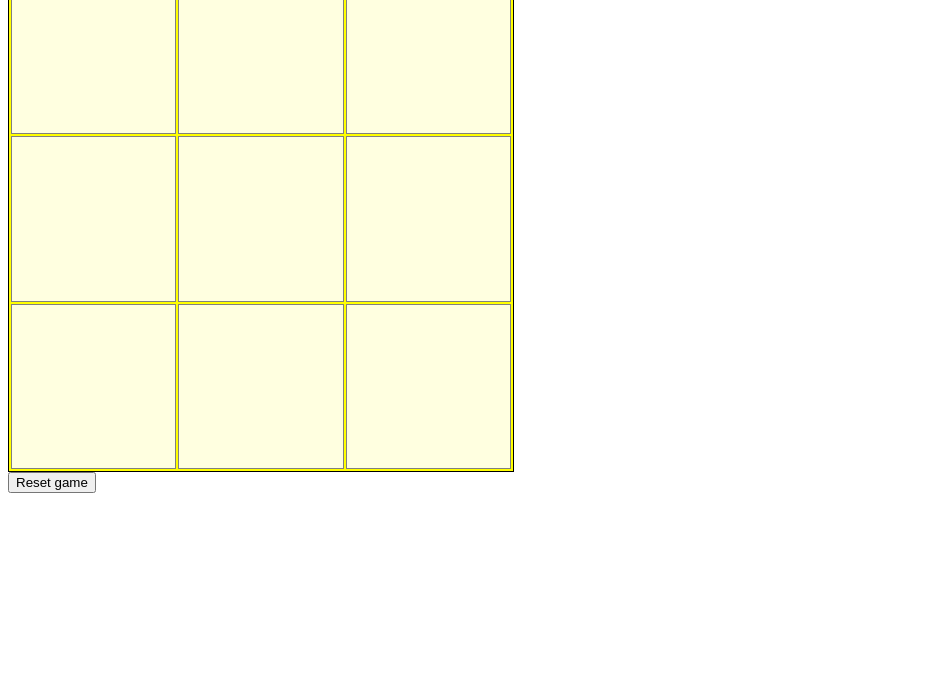
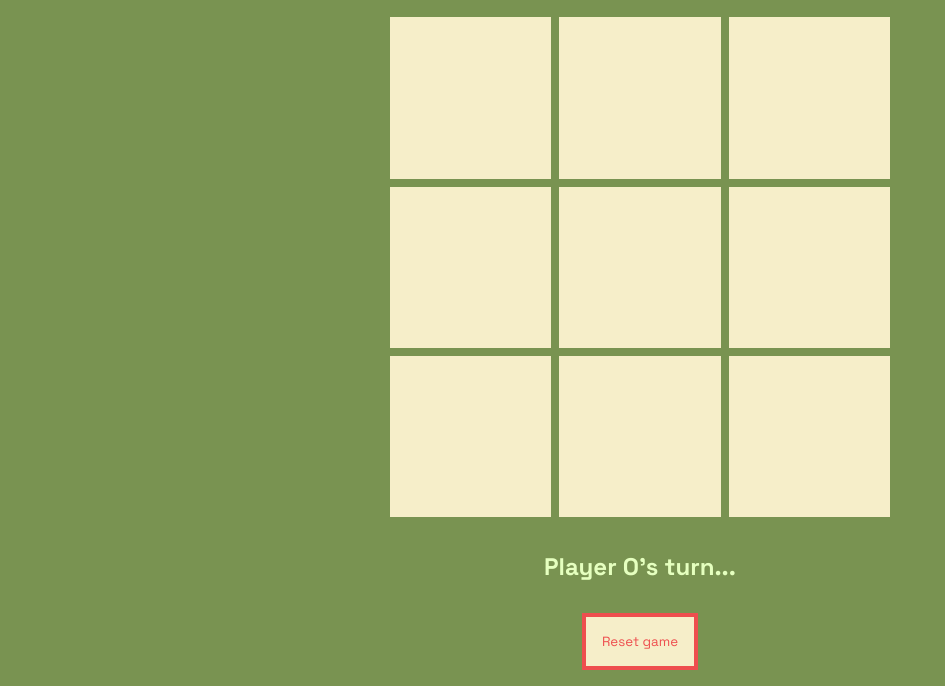
Before and after one commit to alfaeridani/tic-tac-toe, a plain HTML site: page index.html in a window 1280 px wide. Shown: the part 114-800 px from the top of the page, without its empty margins (0-945 px from the left). Drawn offline with Linux system fonts and the light colour scheme.

Commit message:
Set css layout, color, transition, etc.

```diff
--- a/index.html
+++ b/index.html
@@ -7,11 +7,10 @@
     <title>Play Tic-Tac-Toe</title>
 </head>
 <body>
-    <div class="container">
-        <h1 class="turn"></div>
-        <div class="board"></div>
-        <button class="reset">Reset game</div>
-    </div>
+    <h1 class="title">Play Tic Tac Toe</h1>
+    <div class="board"></div>
+    <h2 class="turn"></h2>
+    <button class="reset">Reset game</button>
     <script src="tictactoe.js"></script>
 </body>
 </html>
--- a/styles.css
+++ b/styles.css
@@ -1,22 +1,79 @@
+@import url('https://fonts.googleapis.com/css2?family=Space+Grotesk:wght@300..700&display=swap');
+
+
+:root, button{
+  font-family: "Space Grotesk", sans-serif, -apple-system, BlinkMacSystemFont, 'Segoe UI',
+  Roboto, Oxygen, Ubuntu, Cantarell, 'Open Sans', 'Helvetica Neue',
+  sans-serif;
+  --background-color: #799351;
+  --font-color: #e5ffbf;
+  --cell-color: #F6EEC9;
+  --button-color: #EE4E4E;
+}
+
+body {
+  background-color: var(--background-color);
+  margin: 0;
+  padding: 0;
+  height: 100vh;
+  display: flex;
+  flex-direction: column;
+  align-items: center;
+  justify-content: space-around;
+}
+
+h1, h2 {
+  color: var(--font-color);
+  margin: 0;
+  padding: 0;
+}
+
+h1 {
+  font-size: 4rem;
+}
+
+.reset {
+  color: var(--button-color);
+  border: 0.25rem solid var(--button-color);
+  padding: 1rem;
+  background-color: var(--cell-color);
+  cursor: pointer;
+}
+
 .board {
   display: grid;
   height: 500px;
   width: 500px;
   grid-template-columns: repeat(3, 1fr);
   grid-template-rows: repeat(3, 1fr);
-    border: 1px solid black;
-    gap: 2px;
+  gap: 0.5rem;
   padding: 2px;
-    background-color: yellow;
+  background-color: var(--background-color);
   }
 
 .cell {
   display: flex;
+  border: none;
   justify-content: center;
   align-items: center;
   text-align: center;
-    font-size: 2rem;
-    border: 1px solid grey;
-    background: lightyellow;
+  font-size: 5rem;
+  color: var(--background-color);
+  background: var(--cell-color);
   cursor: pointer;
+  transition: all 0.1s ease;
 }
+
+.cell:not(.filled):hover {
+  border: 0.5rem solid var(--button-color);
+}
+
+.cell:not(.filled):active, .cell:not(.filled):focus {
+  background-color: var(--background-color);
+  border: none;
+}
+
+.reset:active {
+  background-color: var(--button-color);
+  transition: all 0.25s ease;
+}
--- a/tictactoe.js
+++ b/tictactoe.js
@@ -197,6 +197,9 @@ function ScreenController() {
             cellButton.dataset.row = rowIndex;
             cellButton.dataset.column = columnIndex;
             const cellValue = cell.getValue();
+            if (cellValue === 1 || cellValue === 2) {
+                cellButton.classList.add("filled");
+            }
             cellButton.textContent = cellValue === 1 ? "X" : cellValue === 2 ? "O" : "";
             boardDiv.appendChild(cellButton);
             })
```
Lines whose indentation alone changed are shown as unchanged.
